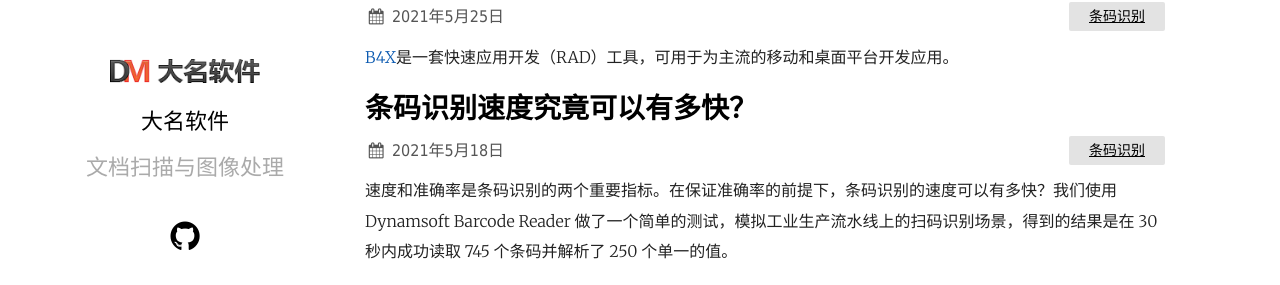
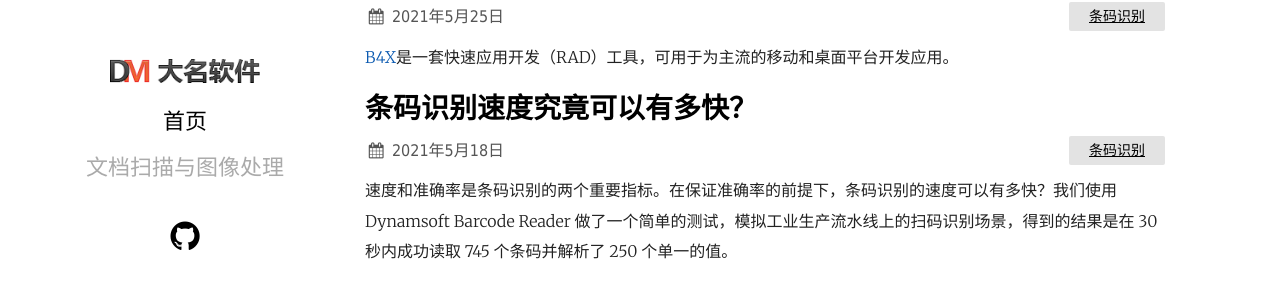
Before and after one commit to damingsoft/damingsoft.github.io, a Jekyll site: the page built from index.md, in a window 1280 px wide. Shown: the part 189-474 px from the top of the page. Built offline with Jekyll 4.4.1, drawn with Linux system fonts in a browser that asks for light colours.

Commit message:
Update title

```diff
--- a/_config.yml
+++ b/_config.yml
@@ -10,7 +10,7 @@ show_excerpts: true # set to true to show excerpts on the homepage
 sass:
   sass_dir: _sass
 plainwhite:
-  name: 大名软件
+  name: 首页
   tagline: 文档扫描与图像处理
   date_format: "%Y年%-m月%-d日"
   sitemap: true # set to true to generate sitemap.xml content
```
